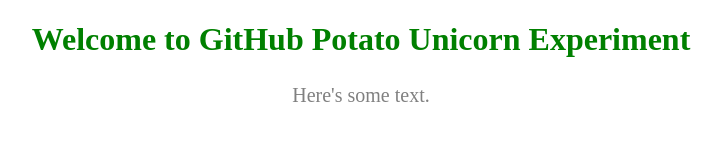
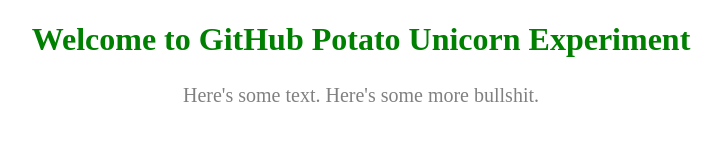
Before and after one commit to lauraemilys/potato-unicorn, a plain HTML site: page index.html in a window 1280 px wide. Shown: the whole page, without its empty margins (279-1001 px from the left). Drawn offline with Linux system fonts and the light colour scheme.

Commit message:
added more text after we deleted a previous commit to test how gh-pages is functioning

```diff
--- a/index.html
+++ b/index.html
@@ -6,7 +6,7 @@
   </head>
   <body>
     <h1>Welcome to GitHub Potato Unicorn Experiment</h1>
-    <P>Here's some text.</P>
+    <P>Here's some text. Here's some more bullshit.</P>
 
   </body>
 
```
